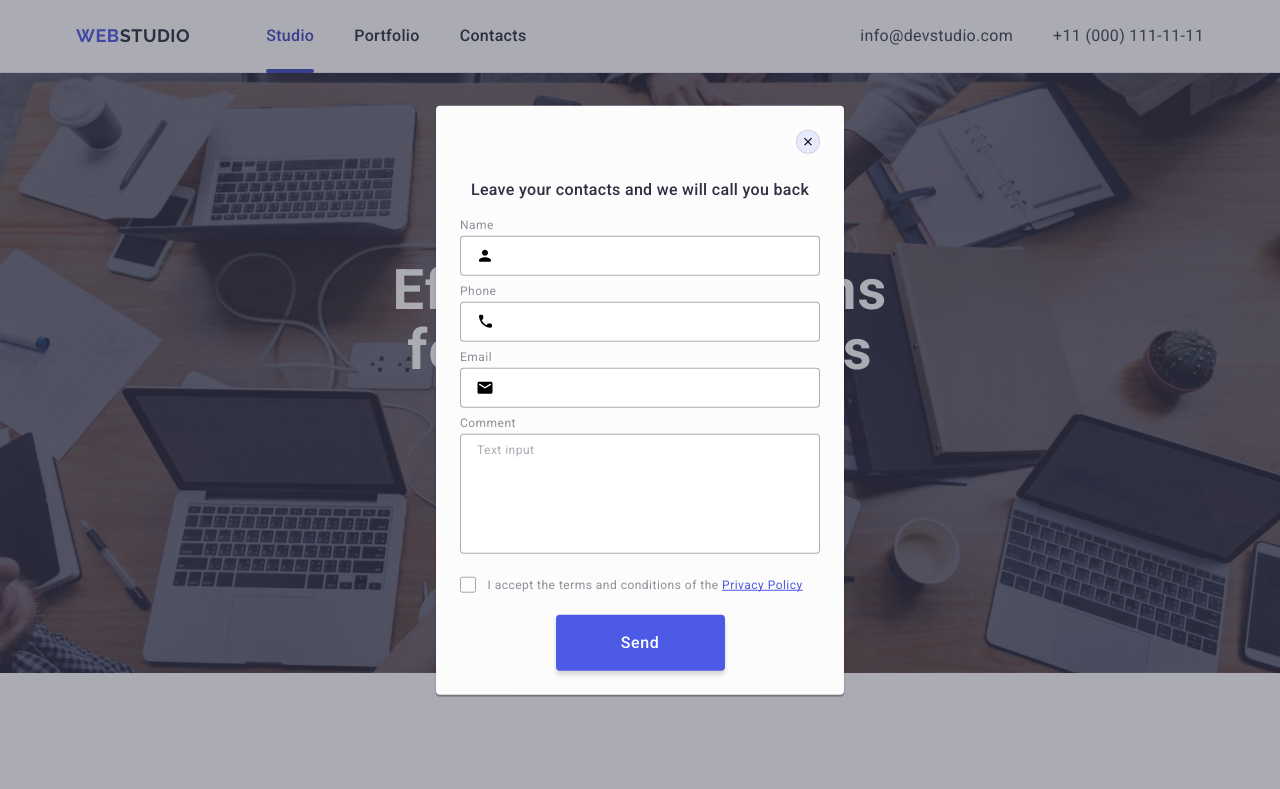
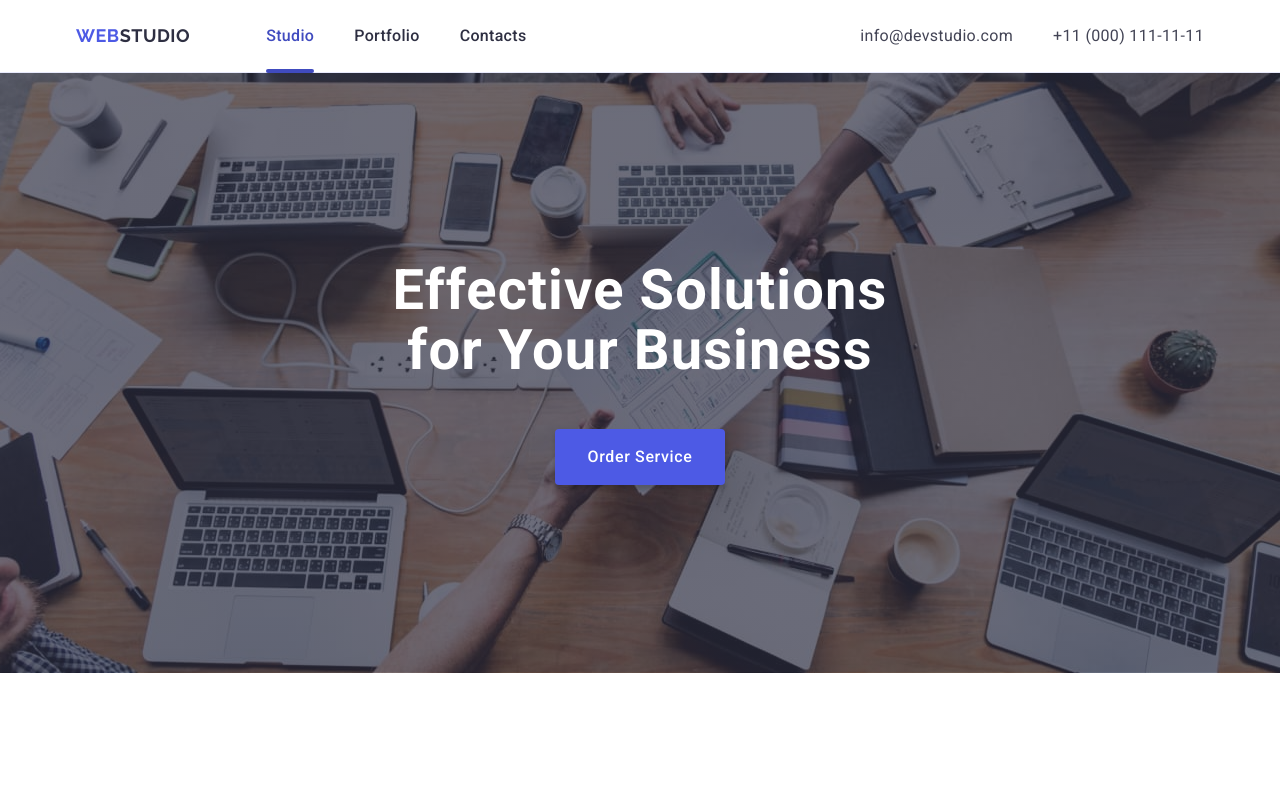
Before and after one commit to Yugrad108/goit-markup-hw-05, a plain HTML site: page index.html in a window 1280 px wide. Shown: the top 789 px of the page. Drawn offline with nearby package versions, Linux system fonts and the light colour scheme.

Commit message:
off in-open 1done

```diff
--- a/css/styles.css
+++ b/css/styles.css
@@ -399,7 +399,7 @@ img {
     letter-spacing: 0.02em;
     color: #f4f4fd;
     width: 264px;
-  }
+}
 
 .footer-logo-container {
     display: inline-block;
@@ -444,7 +444,6 @@ img {
     background-color: #31d0aa;
 }
 
-/* subscribe-------------------------------- */
 
 .subscribe-container {
     margin-left: auto;
@@ -522,7 +521,6 @@ img {
     transition: border-color 250ms cubic-bezier(0.4, 0, 0.2, 1);
 }
 
-/* form-backdrop -----------------------------------*/
 
 .backdrop {
     position: fixed;
@@ -558,10 +556,6 @@ img {
     transition: transform 250ms cubic-bezier(0.4, 0, 0.2, 1);
 }
 
-/* .backdrop:not(.is-open) .modal {
-    transform: translate(-50%, -100%) scale(1.5);
-} */
-
 .modal-close-button {
     position: absolute;
     top: 24px;
@@ -594,11 +588,6 @@ img {
     fill: #fff;
 }
 
-/* .close-button:hover  .modal-close-icon,
-.close-button:focus  .modal-close-icon {
-    fill: #ffffff;
-} */
-
 .modal-title {
     font-weight: 500;
     font-size: 16px;
@@ -607,17 +596,6 @@ img {
     color: #2e2f42;
     margin-bottom: 16px;
     text-align: center;
-}
-
-.modal-form {
-    /* display: flex;
-    flex-direction: column;
-    gap: 8px;
-    align-items: flex-start;
-    justify-content: flex-start;
-    border-radius: 4px;
-    width: 360px;
-    height: 336px; */
 }
 
 .modal-form-field {
@@ -656,7 +634,6 @@ img {
     top: 50%;
     left: 16px;
     transform: translateY(-50%);
-    /* fill: transparent; */
     transition: fill 250ms cubic-bezier(0.4, 0, 0.2, 1);
 }
 
@@ -691,7 +668,6 @@ img {
     color: rgba(46, 47, 66, 0.4);
 }
 
-/* checkbox------------------------ */
 
 .modal-label-checkbox {
     border-radius: 4px;
@@ -703,23 +679,14 @@ img {
 .modal-form-check {
     font-weight: 400;
     cursor: pointer;
-
-    /* -webkit-appearance: none;
-    -moz-appearance: none;
-    appearance: none;
-    position: absolute; */
 }
 
 .modal-form-check-desc {
-    /* display: flex;
-    align-items: center; */
-    /* font-weight: 400; */
+
     font-size: 12px;
     line-height: 1.17;
     letter-spacing: 0.04em;
     color: #8e8f99;
-    /* margin-bottom: 24px;
-    gap: 8px; */
 }
 
 .modal-form-check-icon {
@@ -745,36 +712,11 @@ img {
     color: #4d5ae5;
 }
 
-
-/* .modal-form-check-desc::before {
-    content: "";
-    width: 16px;
-    height: 16px;
-    border: 1.25px solid #2e2f42;
-    border-radius: 2px;
-    cursor: pointer;
-    margin-right: 8px;
-} */
-
-/* .modal-form-check:checked + .modal-form-check-desc::before {
-    background-color: #404bbf;
-    background-image: url(../images/icon-check.svg);
-    background-size: contain;
-    background-origin: border-box;
-    border-color: #404bbf;
-    fill: #fff;
-} */
-
 .modal-form-check:checked + .modal-form-check-desc > .modal-form-check-icon {
     background-color: #404bbf;
     border: none;
     fill: #f4f4fd;
 }
-
-/* .modal-form-check-icon-check {
-    display: none;
-    fill: #fff;
-} */
 
 .modal-label {
     margin-bottom: 8px;
@@ -784,9 +726,6 @@ img {
     margin-bottom: 16px;
 }
 
-
-
-
 .modal-form-submit:hover,
 .modal-form-submit:focus {
     background-color: #404bbf;
--- a/index.html
+++ b/index.html
@@ -475,7 +475,7 @@
     </footer>
 
     <!-- is-open -->
-    <div class="backdrop is-open">
+    <div class="backdrop">
       <div class="modal">
         <button type="button" class="modal-close-button">
           <svg class="modal-close-icon" width="8" height="8">
```
